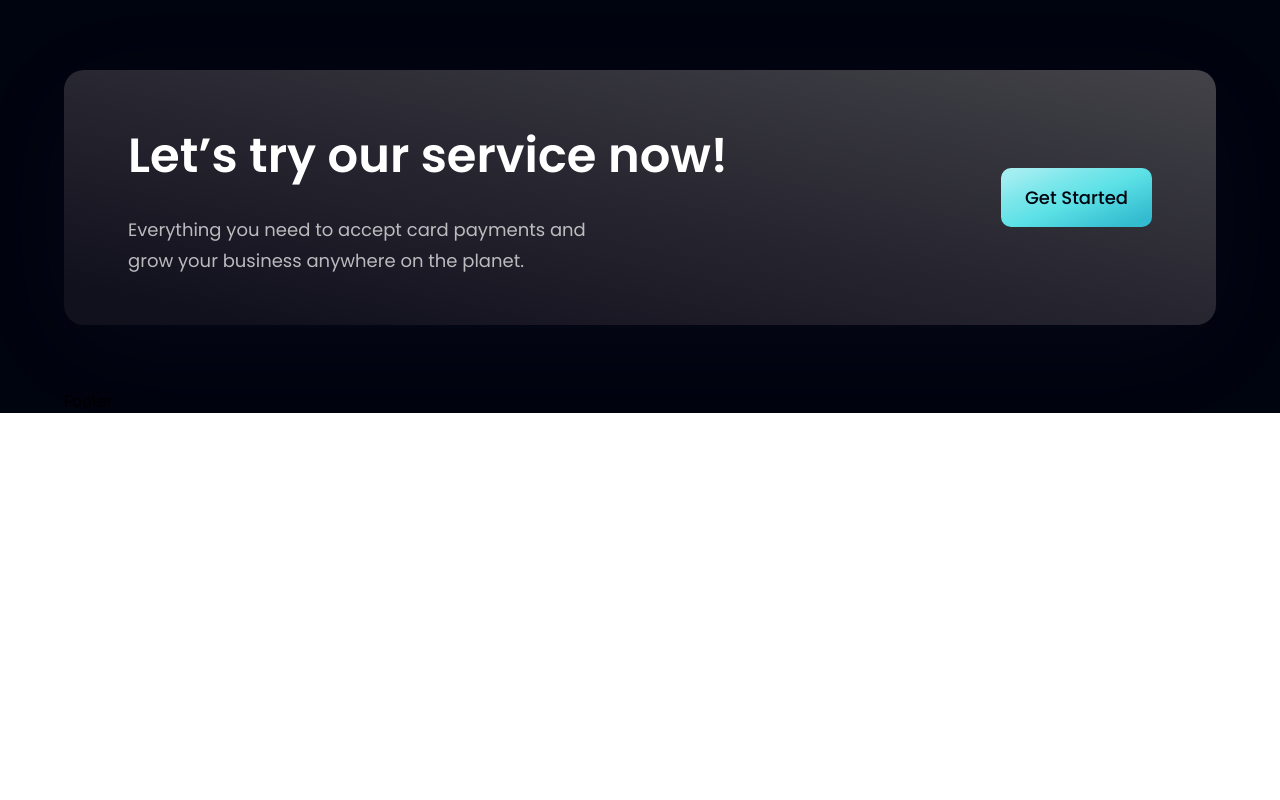
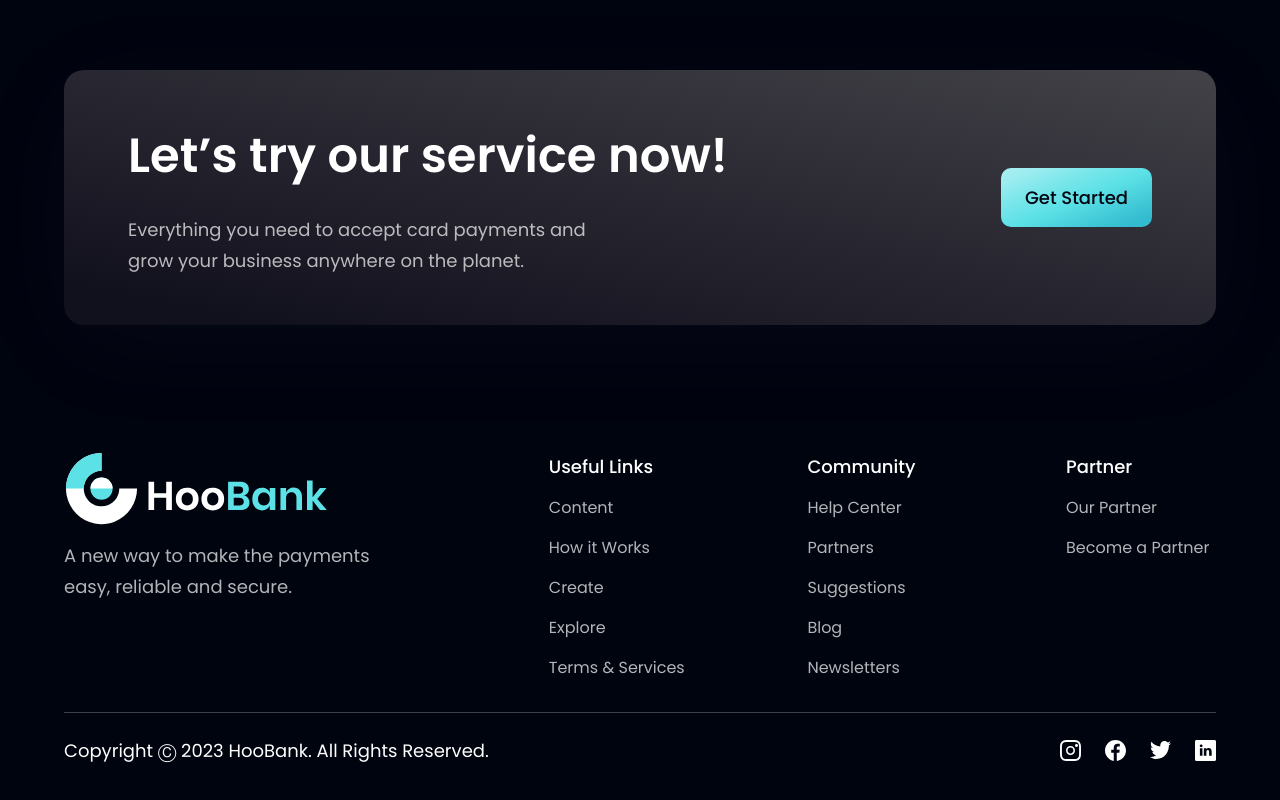
Before and after one commit to huzaifaghazali/bank-modern-app, a React (Vite) app: page / in a window 1280 px wide. Shown: the part 4118-4918 px from the top of the page. Before the commit the page ends 4531 px from the top, so only its background shows below. Built offline with nearby package versions, Linux system fonts and the light colour scheme.

Commit message:
Create Footer component

```diff
--- a/src/Components/Footer.jsx
+++ b/src/Components/Footer.jsx
@@ -1,9 +1,70 @@
-import React from 'react'
+import styles from '../style';
+import { logo } from '../assets';
+import { footerLinks, socialMedia } from '../constants';
 
-const Footer = () => {
-  return (
-    <div>Footer</div>
-  )
-}
+const year = new Date().getFullYear();
+console.log(year);
 
-export default Footer
+const Footer = () => (
+  <section className={`${styles.flexCenter} ${styles.paddingY} flex-col`}>
+    <div className={`${styles.flexStart} md:flex-row flex-col mb-8 w-full`}>
+      <div className='flex-[1] flex flex-col justify-start mr-10'>
+        <img
+          src={logo}
+          alt='hoobank'
+          className='w-[266px] h-[72.14px] object-contain'
+        />
+        <p className={`${styles.paragraph} mt-4 max-w-[312px]`}>
+          A new way to make the payments easy, reliable and secure.
+        </p>
+      </div>
+
+      <div className='flex-[1.5] w-full flex flex-row justify-between flex-wrap md:mt-0 mt-10'>
+        {footerLinks.map((footerlink) => (
+          <div
+            key={footerlink.title}
+            className={`flex flex-col ss:my-0 my-4 min-w-[150px]`}
+          >
+            <h4 className='font-poppins font-medium text-[18px] leading-[27px] text-white'>
+              {footerlink.title}
+            </h4>
+            <ul className='list-none mt-4'>
+              {footerlink.links.map((link, index) => (
+                <li
+                  key={link.name}
+                  className={`font-poppins font-normal text-[16px] leading-[24px] text-dimWhite hover:text-secondary cursor-pointer ${
+                    index !== footerlink.links.length - 1 ? 'mb-4' : 'mb-0'
+                  }`}
+                >
+                  {link.name}
+                </li>
+              ))}
+            </ul>
+          </div>
+        ))}
+      </div>
+    </div>
+
+    <div className='w-full flex justify-between items-center md:flex-row flex-col pt-6 border-t-[1px] border-t-[#3F3E45]'>
+      <p className='font-poppins font-normal text-center text-[18px] leading-[27px] text-white'>
+        Copyright Ⓒ {year} HooBank. All Rights Reserved.
+      </p>
+
+      <div className='flex flex-row md:mt-0 mt-6'>
+        {socialMedia.map((social, index) => (
+          <img
+            key={social.id}
+            src={social.icon}
+            alt={social.id}
+            className={`w-[21px] h-[21px] object-contain cursor-pointer ${
+              index !== socialMedia.length - 1 ? 'mr-6' : 'mr-0'
+            }`}
+            onClick={() => window.open(social.link)}
+          />
+        ))}
+      </div>
+    </div>
+  </section>
+);
+
+export default Footer;
```
